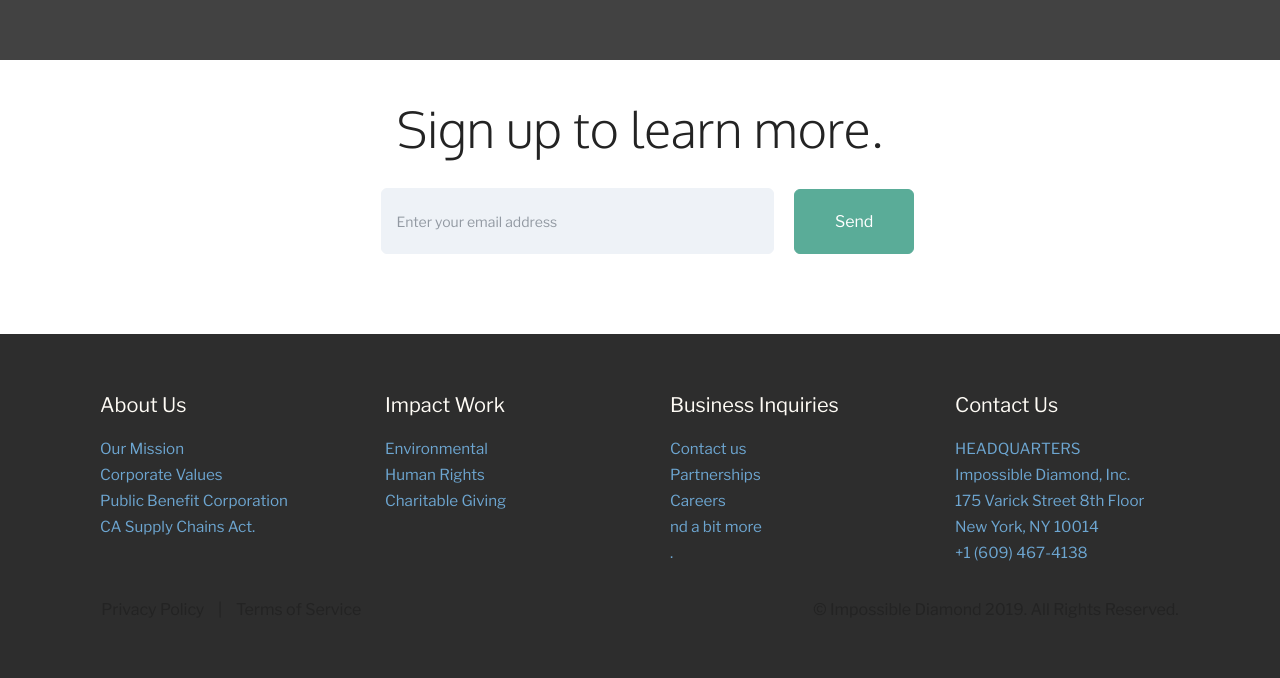
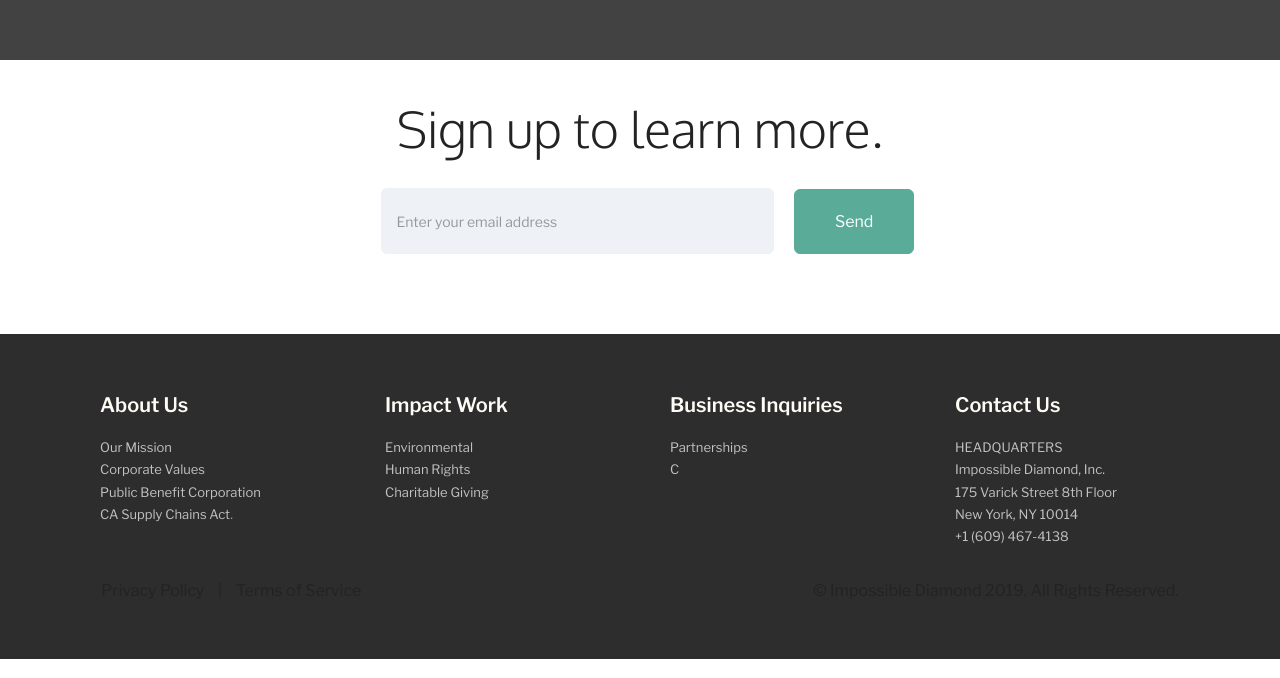
Before and after one commit to rtshearman/impossiblediamond, a plain HTML site: page index.html in a window 1280 px wide. Shown: the part 1583-2261 px from the top of the page. Drawn offline with nearby package versions, Linux system fonts and the light colour scheme; files whose address does not match are found by name.

Commit message:
create github pages

```diff
--- a/assets/mobirise/css/mbr-additional.css
+++ b/assets/mobirise/css/mbr-additional.css
@@ -541,7 +541,11 @@ a:hover {
   color: #fffcf6;
 }
 #footer1-4 .card-text {
-  color: #6da6d1;
+  color: #c2c2c2;
+  font-size: 13px;
+}
+#footer1-4 .card-title B {
+  font-size: 15px;
 }
 #menu2-2 .hide-buttons .nav-btn {
   display: none !important;
--- a/index.html
+++ b/index.html
@@ -173,7 +173,7 @@
 
                     <form action="https://mobirise.com/" method="post" data-form-title="Sign up to learn more.">
 
-                        <input type="hidden" value="Q57Iueqh150VJcr4HRE2C4V2AKRh8+jC8ApRWdIuKTs5tgxhpJBFMdqk/iqkqX2N/XkI8YYRp6ZsOF1db+3UqBklqEyaIhjelHHv7AuU+feOKdjkmVcoZvw9lqF53PMy" data-form-email="true">
+                        <input type="hidden" value="xKAG6Wvy1fyBssAr0x6J0NKLzfHhhtySBhxNq0A0ugEWO1VfsZCvyEGPZaNzI0D97DG503O6Z0KqV3g8uaLgUl8alBuZUTsNG0x2p2/oS4YMNLtFa+wBuZFi94lL2uLa" data-form-email="true">
 
                         <div class="row">
 
@@ -208,7 +208,7 @@
         <div class="mbr-cards-col col-xs-12 col-sm-6 col-lg-3">
             <div class="card">
                 <div class="card-box col-xs-9 col-lg-12">
-                    <h4 class="card-title mbr-section-subtitle sub-2">About Us</h4>
+                    <h4 class="card-title mbr-section-subtitle sub-2"><strong>About Us</strong></h4>
                     <p class="card-text mbr-section-text text-2">Our Mission<br>Corporate Values<br>Public Benefit Corporation<br>CA Supply Chains Act<a href="http://mobirise.com">.</a></p>
                 </div>
                 <div class="clear"></div>
@@ -218,7 +218,7 @@
         <div class="mbr-cards-col col-xs-12 col-sm-6 col-lg-3">
             <div class="card">
                 <div class="card-box col-xs-9 col-lg-12">
-                    <h4 class="card-title mbr-section-subtitle sub-2">Impact Work</h4>
+                    <h4 class="card-title mbr-section-subtitle sub-2"><strong>Impact Work</strong></h4>
                     <p class="card-text mbr-section-text text-2">Environmental<br>Human Rights<br>Charitable Giving<br></p>
                 </div>
                 <div class="clear"></div>
@@ -228,8 +228,8 @@
         <div class="mbr-cards-col col-xs-12 col-sm-6 col-lg-3">
             <div class="card">
                 <div class="card-box col-xs-9 col-lg-12">
-                    <h4 class="card-title mbr-section-subtitle sub-2">Business Inquiries</h4>
-                    <p class="card-text mbr-section-text text-2"><a href="http://mobirise.com">Contact us</a><br>Partnerships<br>C<a href="http://mobirise.com">areers</a><br><a href="http://mobirise.com">nd a bit more</a><br><a href="http://mobirise.com">.</a></p>
+                    <h4 class="card-title mbr-section-subtitle sub-2"><strong>Business Inquiries</strong></h4>
+                    <p class="card-text mbr-section-text text-2">Partnerships<br>C</p>
                 </div>
                 <div class="clear"></div>
             </div>
@@ -238,7 +238,7 @@
         <div class="mbr-cards-col col-xs-12 col-sm-6 col-lg-3">
             <div class="card">
                 <div class="card-box col-xs-9 col-lg-12">
-                    <h4 class="card-title mbr-section-subtitle sub-2">Contact Us</h4>
+                    <h4 class="card-title mbr-section-subtitle sub-2"><strong>Contact Us</strong></h4>
                     <p class="card-text mbr-section-text text-2">HEADQUARTERS<br>Impossible Diamond, Inc.<br>175 Varick Street 8th Floor<br>New York, NY 10014<br>+1 (609) 467-4138</p>
                 </div>
                 <div class="clear"></div>
```
Also changed, not shown: 1 other file.
